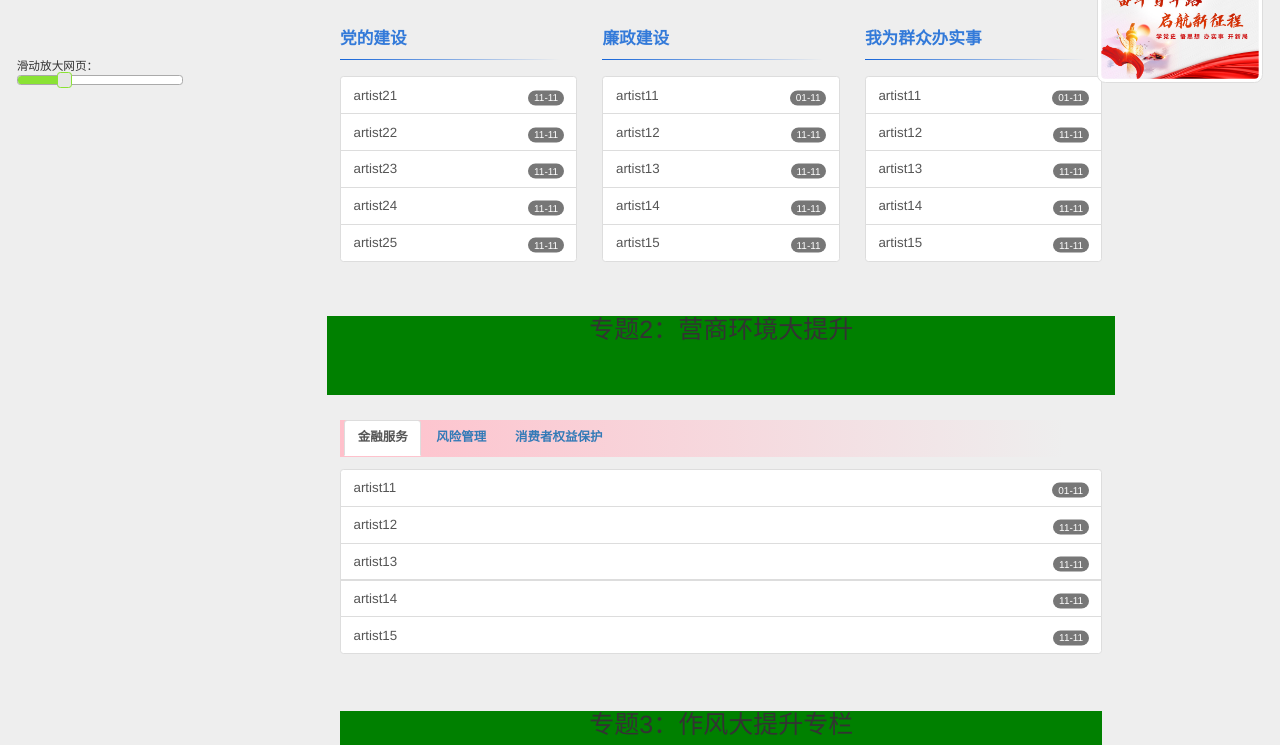
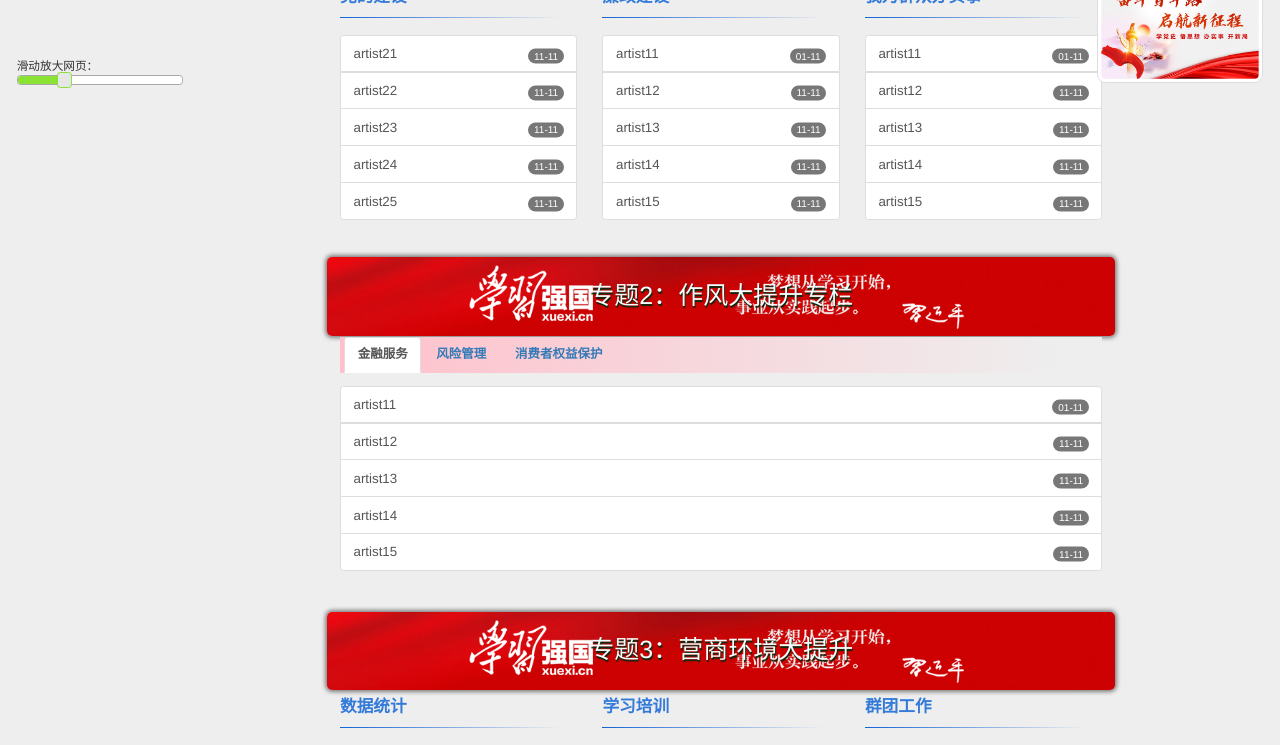
Before and after one commit to rainbowtrash2333/DeDeCMS_templets, a plain HTML site: page new_index.html in a window 1280 px wide. Shown: the part 698-1443 px from the top of the page. Drawn offline with Linux system fonts and the light colour scheme.

Commit message:
topic bar

```diff
--- a/css/myStyle.css
+++ b/css/myStyle.css
@@ -63,9 +63,9 @@ hr {
 }
 
 
-.badge-new{
+.badge-new {
     /*color: red;*/
-    background-color:mediumvioletred;
+    background-color: mediumvioletred;
     font-weight: lighter;
     /*font-size: 10px;*/
     position: relative;
@@ -367,7 +367,30 @@ p.Channel-title {
     font-size: 18px;
     line-height: 27px
 }
-#article_content img{
+
+#article_content img {
     max-width: 800px;
     max-height: 600px;
 }
+
+.topic {
+    position: relative;
+    margin-top: 25px;
+    padding-bottom: 30px;
+    width: 100%;
+    height: 95px;
+}
+
+.topic img {
+    position: relative;
+    z-index: auto;
+}
+.topic h2{
+    position: absolute;
+    top: 10px;
+    left: 50%;
+    transform: translate(-50%,0);
+    z-index: 2;
+    color:azure;
+    text-shadow: 1px 2px 1px rgb(2, 43, 14);
+}
--- a/new_index.html
+++ b/new_index.html
@@ -38,8 +38,15 @@
         //网站图片、广告参数
         function setObjAttrs() {
             var attrs = [
-                {obj:$('#body_ad1'), attrs:{href:"#"}},
-                {obj:$('#body_img_ad1'), attrs:{src:skin_root + "images/xuexiqiangguo.jpg", alt:"学习强国"}},
+                {obj:$('#topic_1 a'), attrs:{href:"http://baidu.com"}},
+                {obj:$('#topic_1 img'), attrs:{src:skin_root + "images/xuexiqiangguo.jpg", alt:"学习强国"}},
+                {obj:$('#topic_1 h2'), attrs:{text:"专题1：十九届六中全会学习专栏"}},
+                {obj:$('#topic_2 a'), attrs:{href:"http://baidu.com"}},
+                {obj:$('#topic_2 img'), attrs:{src:skin_root + "images/xuexiqiangguo.jpg", alt:"学习强国"}},
+                {obj:$('#topic_2 h2'), attrs:{text:"专题2：作风大提升专栏"}},
+                {obj:$('#topic_3 a'), attrs:{href:"http://baidu.com"}},
+                {obj:$('#topic_3 img'), attrs:{src:skin_root + "images/xuexiqiangguo.jpg", alt:"学习强国"}},
+                {obj:$('#topic_3 h2'), attrs:{text:"专题3：营商环境大提升"}},
                 {obj:$('#side_ad1'), attrs:{href:"#"}},
                 {obj:$('#side_ad2'), attrs:{href:"#"}},
                 {obj:$('#side_ad3'), attrs:{href:"#"}},
@@ -49,7 +56,11 @@
             ]
             attrs.forEach(function (element) {
                 for (var key in element.attrs) {
-                    element.obj.attr(key, element.attrs[key])
+                    if(key==='text'){
+                        element.obj.text(element.attrs[key])
+                    }else{
+                        element.obj.attr(key, element.attrs[key])
+                    }
                 }
             })
         }
@@ -499,14 +510,10 @@
             <!--                栏目2-->
 
             <div class="row clearfix">
-                <div class="col-lg-12 col-md-12 hidden-sm"
-                     style="position: relative;margin-top: 25px ;padding-bottom: 30px">
-                    <!--                    <a id="body_ad1">-->
-                    <!--                        <img id="body_img_ad1" class="img-rounded shadow" style="padding: 0" width="100%" alt="" src="">-->
-                    <!--                    </a>-->
-                    <div style="width: 100%;height: 95px;background: green">
-                        <h2 class="text-center">专题1：十九届六中全会学习专栏</h2>
-                    </div>
+                <div id="topic_1" class="col-lg-12 col-md-12 hidden-sm topic">
+                    <a><img class="img-rounded shadow img-responsive" alt="" src="">
+                        <h2></h2>
+                    </a>
                 </div>
             </div>
             <div id="channel-2" class="col-md-4 col-lg-4 col-sm-6 column channel_box">
@@ -537,14 +544,10 @@
             </div>
 
             <div class="row clearfix">
-                <div class="col-lg-12 col-md-12  hidden-sm"
-                     style="position: relative;margin-top: 25px ;padding-bottom: 30px">
-                    <!--                    <a id="body_ad1">-->
-                    <!--                        <img id="body_img_ad1" class="img-rounded shadow" style="padding: 0" width="100%" alt="" src="">-->
-                    <!--                    </a>-->
-                    <div style="width: 100%;height: 95px;background: green">
-                        <h2 class="text-center">专题2：营商环境大提升</h2>
-                    </div>
+                <div id="topic_2" class="col-lg-12 col-md-12 hidden-sm topic">
+                    <a><img class="img-rounded shadow img-responsive" alt="" src="">
+                        <h2></h2>
+                    </a>
                 </div>
             </div>
 
@@ -559,13 +562,11 @@
 
                 </ul>
             </div>
-            <div class="col-lg-12 col-md-12  hidden-sm"
-                 style="position: relative;margin-top: 25px ;padding-bottom: 30px">
-                <!--                    <a id="body_ad1">-->
-                <!--                        <img id="body_img_ad1" class="img-rounded shadow" style="padding: 0" width="100%" alt="" src="">-->
-                <!--                    </a>-->
-                <div style="width: 100%;height: 95px;background: green">
-                    <h2 class="text-center">专题3：作风大提升专栏</h2>
+            <div class="row clearfix">
+                <div id="topic_3" class="col-lg-12 col-md-12 hidden-sm topic">
+                    <a><img class="img-rounded shadow img-responsive" alt="" src="">
+                        <h2></h2>
+                    </a>
                 </div>
             </div>
             <div id="channel-7" class="col-md-4 col-lg-4 col-sm-6 column channel_box">
```
